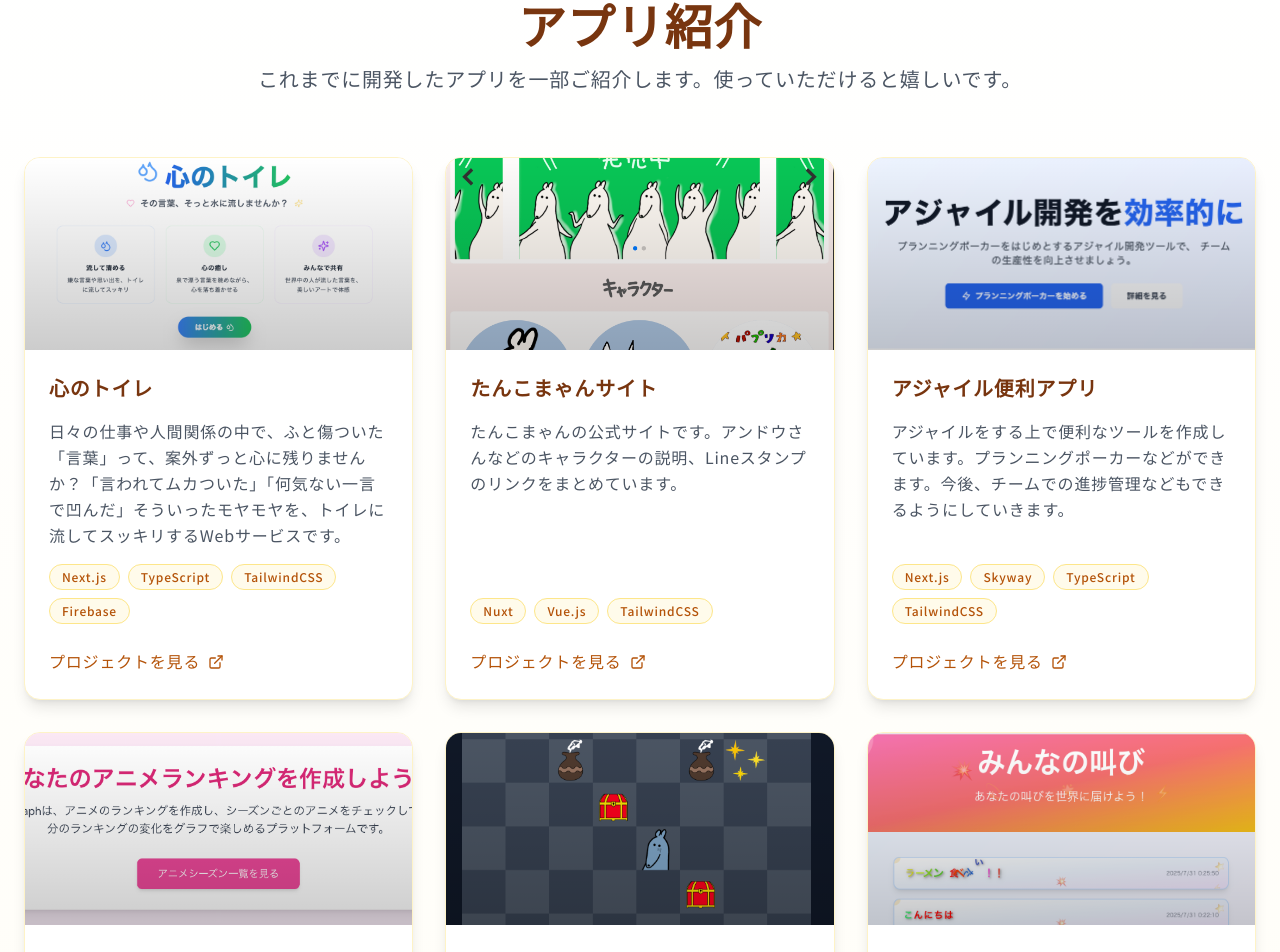
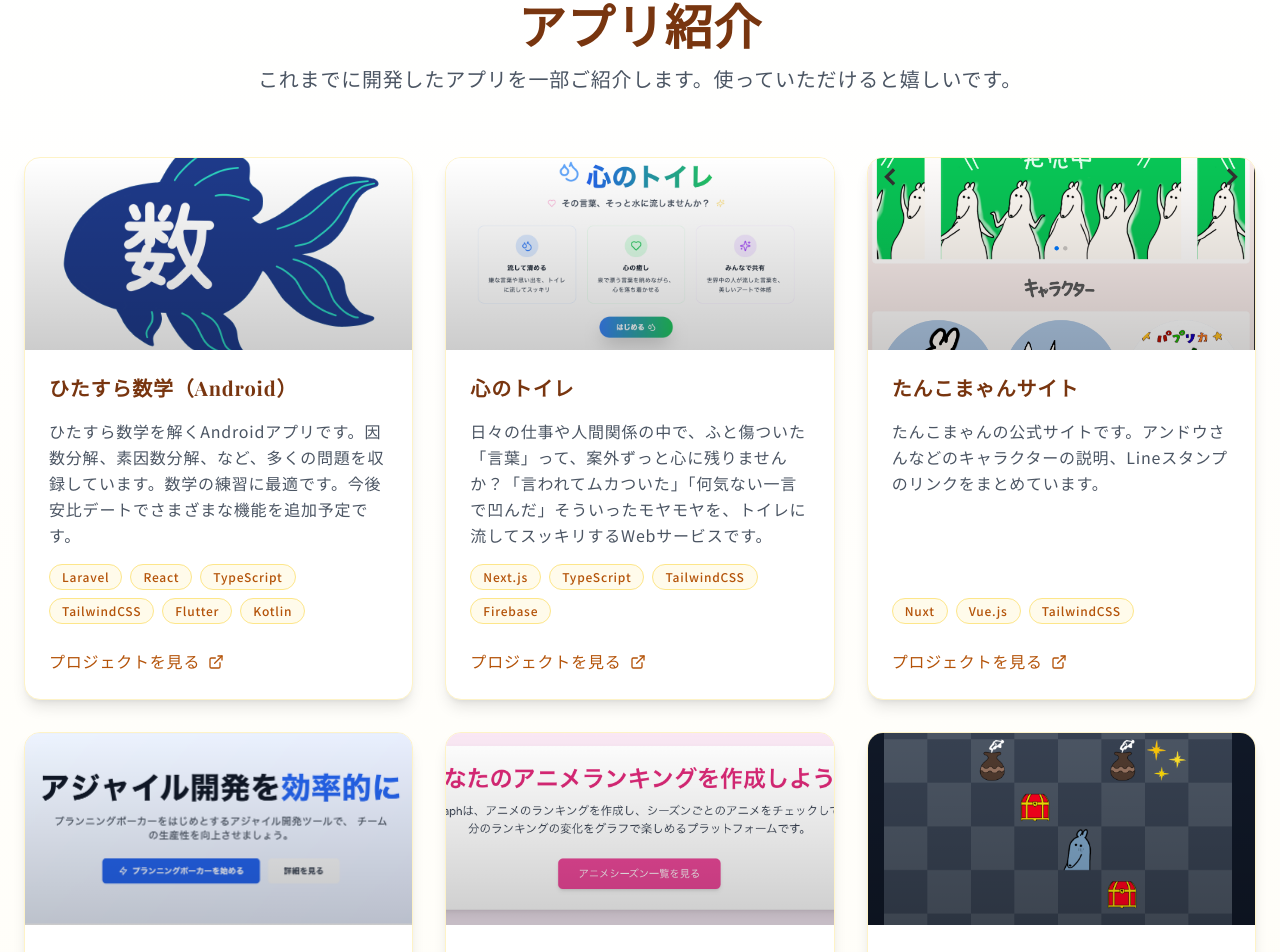
Before and after one commit to NiheiKeita/keitamax-web, a Next.js app: page / in a window 1280 px wide. Shown: the part 879-1831 px from the top of the page. Built offline with nearby package versions, Linux system fonts and the light colour scheme.

Commit message:
add ひたすら数学

```diff
--- a/src/data/profile.ts
+++ b/src/data/profile.ts
@@ -9,6 +9,14 @@ export const profileData: Profile = {
 }
 
 export const projectsData: Project[] = [
+  {
+    id: 'hitasura_math',
+    title: 'ひたすら数学（Android）',
+    description: 'ひたすら数学を解くAndroidアプリです。因数分解、素因数分解、など、多くの問題を収録しています。数学の練習に最適です。今後安比デートでさまざまな機能を追加予定です。',
+    imageUrl: '/projects/hitasura_math.png',
+    techStack: ['Laravel', 'React', 'TypeScript', 'TailwindCSS', 'Flutter', 'Kotlin'],
+    link: 'https://hitasura-math.qboad.com/'
+  },
   {
     id: '1',
     title: '心のトイレ',
```
Also changed, not shown: public/projects/hitasura_math.png (added).
